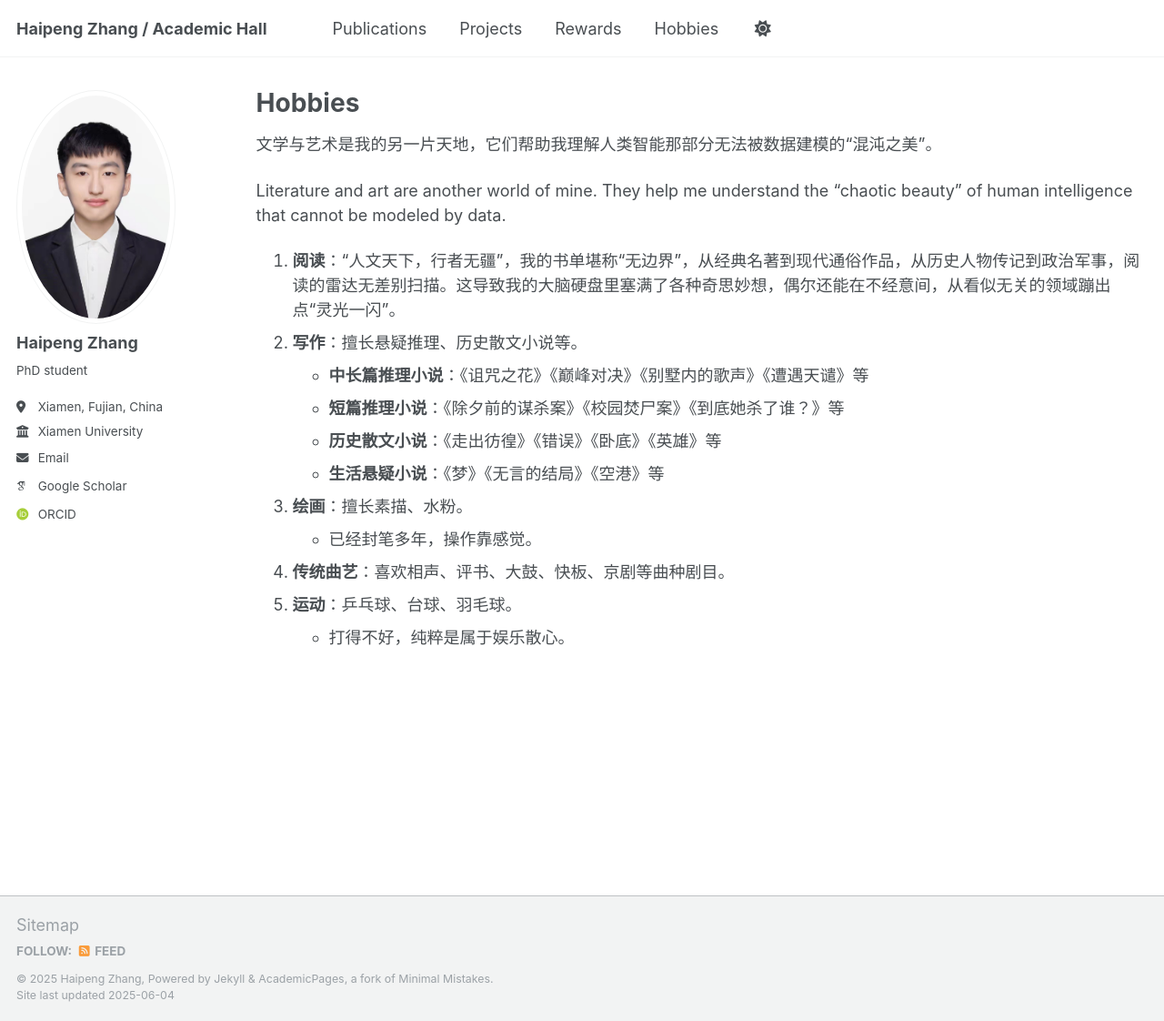
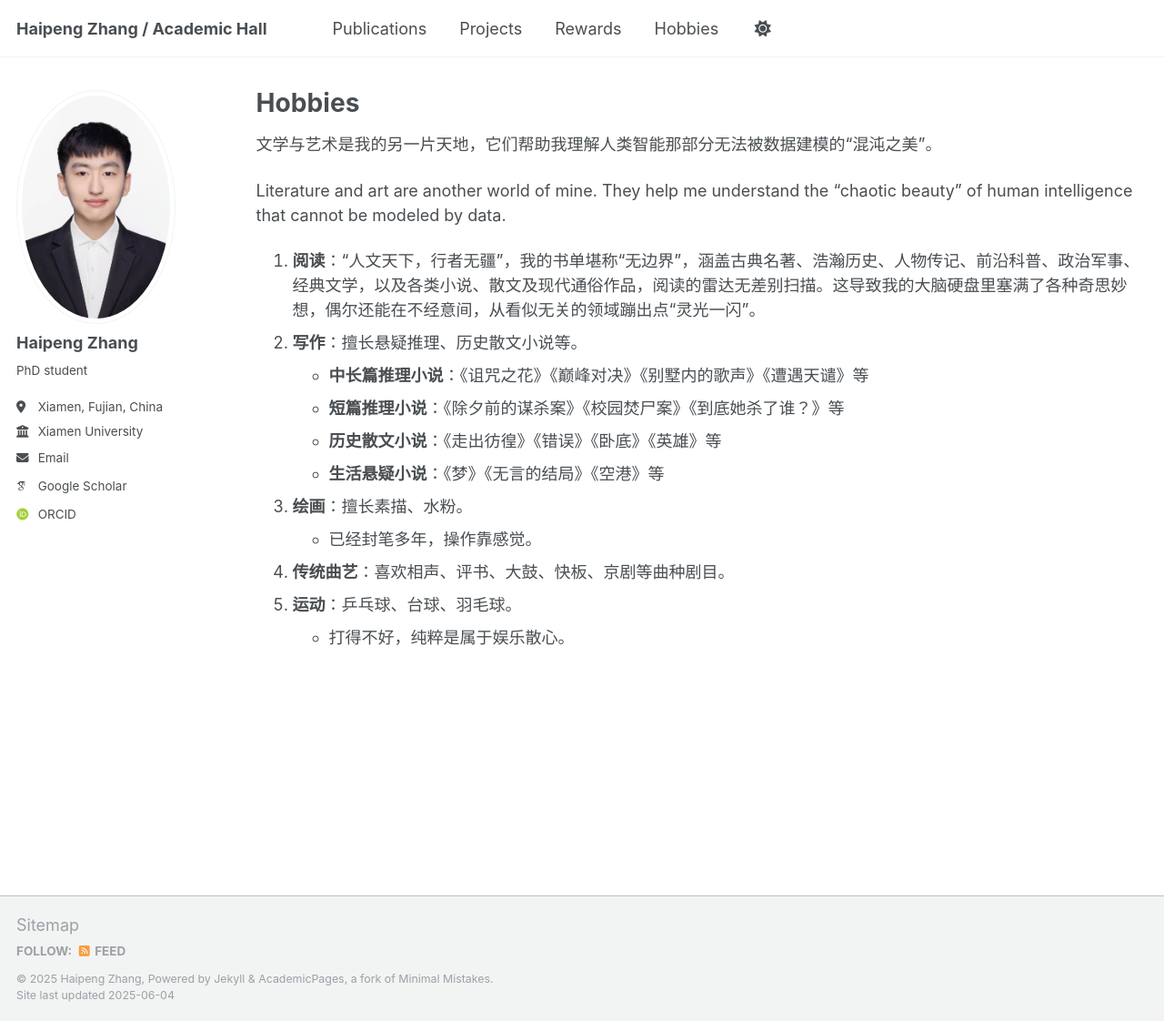
Before and after one commit to Harry-first/haipengzhang, a Jekyll site: the page built from _pages/portfolio.md, in a window 1280 px wide and 1122 px high. Shown: the whole window at 91% size. Built offline with Jekyll 4.4.1, drawn with Linux system fonts in a browser that asks for light colours; some web fonts are replaced.

Commit message:
Update portfolio.md

```diff
--- a/_pages/portfolio.md
+++ b/_pages/portfolio.md
@@ -8,7 +8,7 @@
 文学与艺术是我的另一片天地，它们帮助我理解人类智能那部分无法被数据建模的“混沌之美”。
 
 Literature and art are another world of mine. They help me understand the “chaotic beauty” of human intelligence that cannot be modeled by data.
-1. **阅读**：“人文天下，行者无疆”，我的书单堪称“无边界”，从经典名著到现代通俗作品，从历史人物传记到政治军事，阅读的雷达无差别扫描。这导致我的大脑硬盘里塞满了各种奇思妙想，偶尔还能在不经意间，从看似无关的领域蹦出点“灵光一闪”。
+1. **阅读**：“人文天下，行者无疆”，我的书单堪称“无边界”，涵盖古典名著、浩瀚历史、人物传记、前沿科普、政治军事、经典文学，以及各类小说、散文及现代通俗作品，阅读的雷达无差别扫描。这导致我的大脑硬盘里塞满了各种奇思妙想，偶尔还能在不经意间，从看似无关的领域蹦出点“灵光一闪”。
 2. **写作**：擅长悬疑推理、历史散文小说等。
 - **中长篇推理小说**：《诅咒之花》《巅峰对决》《别墅内的歌声》《遭遇天谴》等
 - **短篇推理小说**：《除夕前的谋杀案》《校园焚尸案》《到底她杀了谁？》等
```
